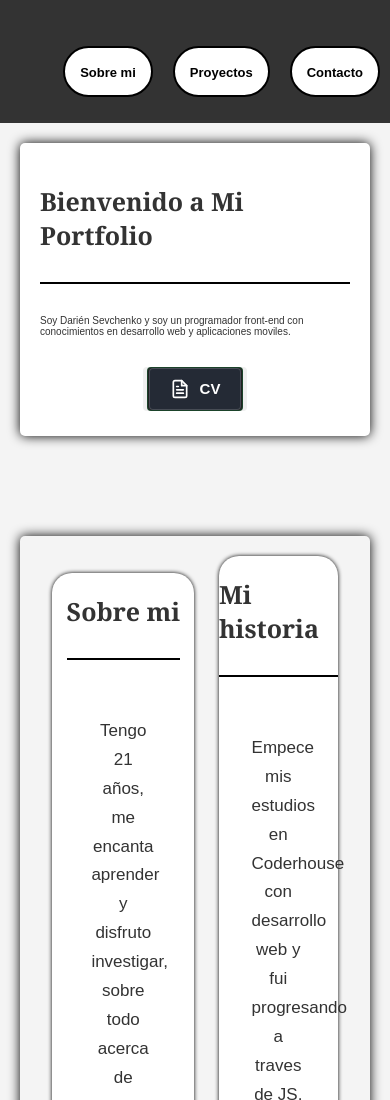
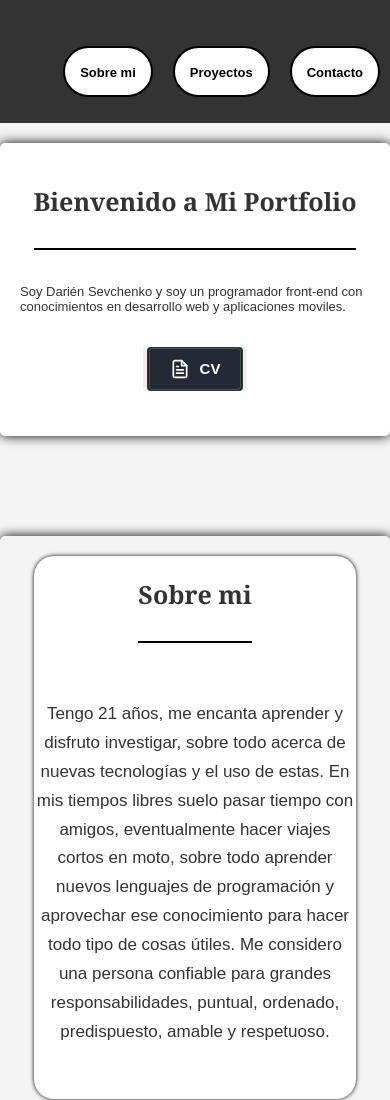
Before and after one commit to DarienMS/portfolio, a plain HTML site: page index.html in a window 390 px wide. Shown: the top 1100 px of the page. Drawn offline with Linux system fonts and the light colour scheme.

Commit message:
final commit

```diff
--- a/style.css
+++ b/style.css
@@ -178,6 +178,7 @@ nav ul {
   margin-top: 45px;
   margin-bottom: 30px;
   flex-wrap: wrap;
+  justify-content: center;
 }
 
 section {
@@ -269,13 +270,13 @@ section {
 .section_about {
   display: flex;
   flex-direction: row;
-  align-items: center;
+  gap: 15px;
   background-color: #f4f4f4;
 }
 .about_p {
   line-height: 1.7;
   font-size: 17px;
-  width: 45%;
+  width: 40%;
   text-align: center;
 }
 .div_about {
@@ -596,11 +597,35 @@ footer h2 {
     font-size: 25px;
   }
   p{
-    font-size: 10px;
+    font-size: 13px;
   }
   .contact p{
     font-size: 16px;
   }
   nav li a{
     font-size: 13px;
-  }}
+  }
+  .section_about{
+    flex-direction: column;
+  }
+}
+
+  @media (max-width: 900px) {
+    .about_p{
+      width: 100%;
+    }
+    }
+    @media (max-width: 390px) {
+
+      section{
+        margin: 20px 0 20px 0;
+      }
+      .card{
+        margin-right: 0;
+        margin-left: 0;
+      }
+      .projects{
+        padding: 20px 0 20px 0;
+
+      }
+    }
```
